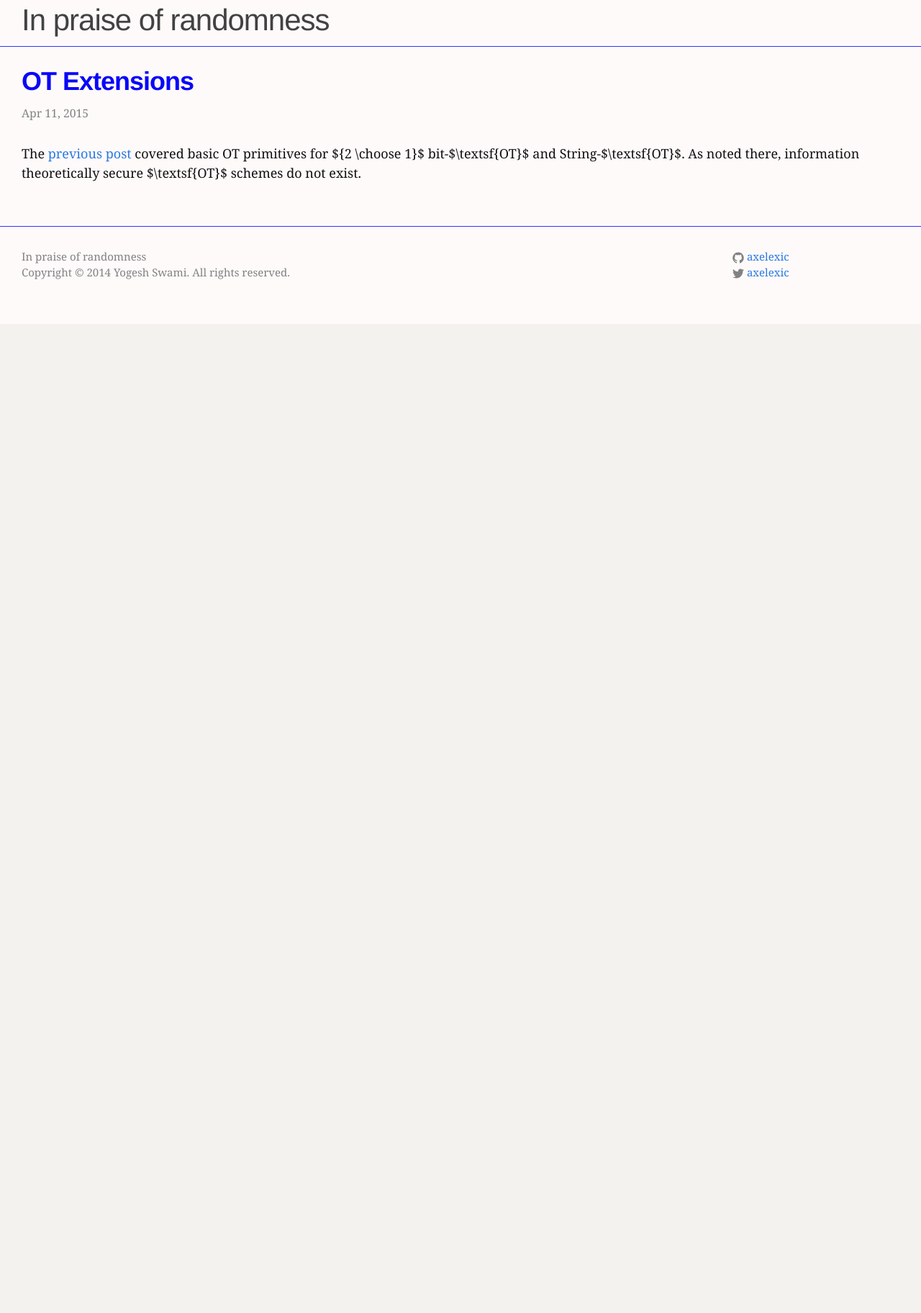
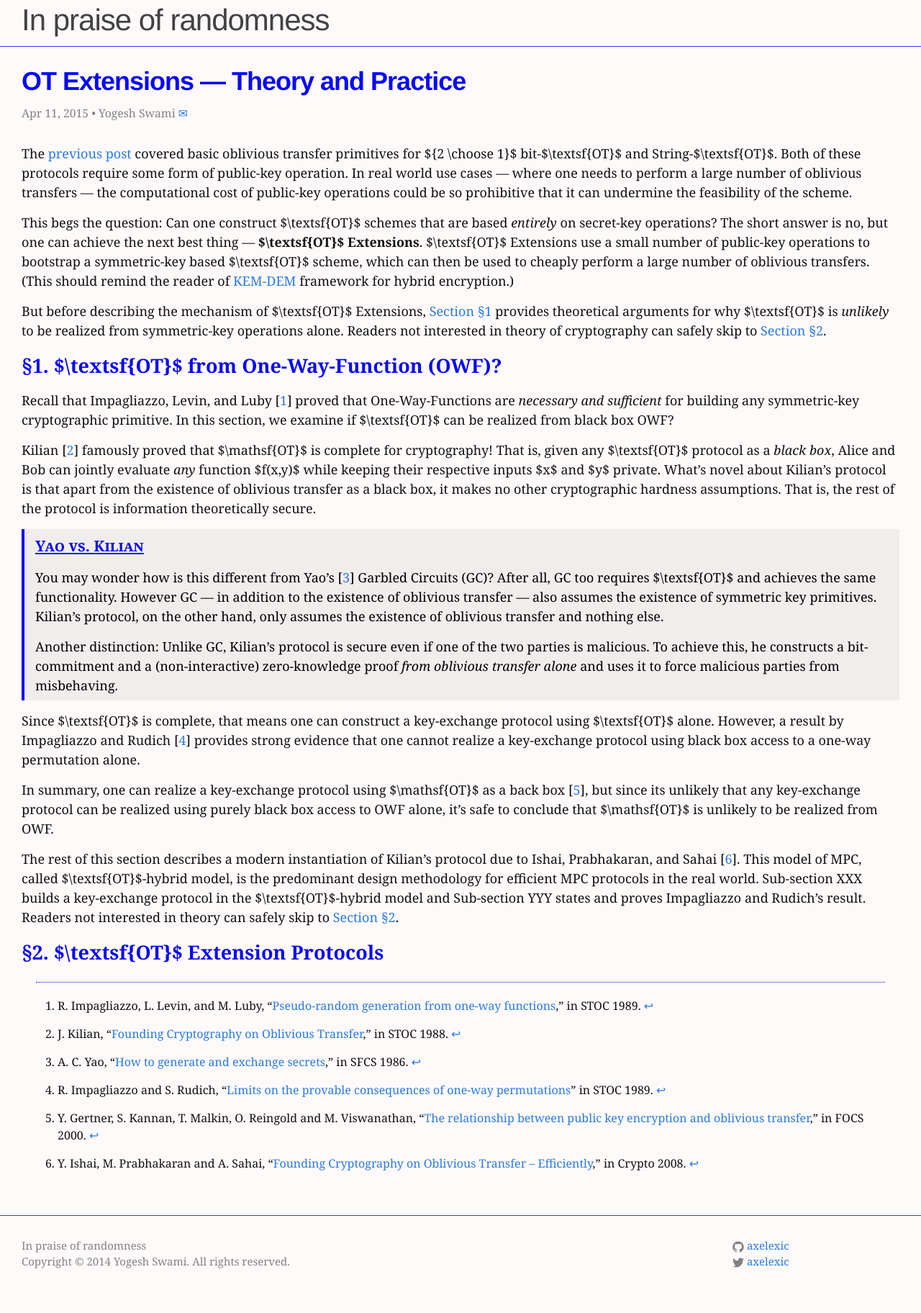
Before and after one commit to axelexic/axelexic.github.io, a Jekyll site: the page built from _posts/2015-04-11-ObliviousTransferExtensions.md, in a window 1280 px wide. Shown: the whole page at 72% size. Built offline with Jekyll 4.4.1, drawn with Linux system fonts in a browser that asks for light colours; a script that is not in the unit is left out; before the commit the page ends 900 px from its top, so only the background shows below that.

Commit message:
Add details about OT Extensions
Add details about OT Extensions

```diff
--- a/_posts/2015-04-11-ObliviousTransferExtensions.md
+++ b/_posts/2015-04-11-ObliviousTransferExtensions.md
@@ -1,8 +1,95 @@
 ---
 layout: post
-title: OT Extensions
+title: OT Extensions &mdash; Theory and Practice
 date: 2015-04-11
 tags : [ "mpc", "oblivious transfer" ]
+author : Yogesh Swami
 ---
 
-The [previous post]({% post_url 2015-03-17-SemiHonestObliviousTransfer %}) covered basic OT primitives for ${2 \choose 1}$ bit-$\textsf{OT}$ and String-$\textsf{OT}$. As noted there, information theoretically secure $\textsf{OT}$ schemes do not exist.
+The [previous post]({% post_url 2015-03-17-SemiHonestObliviousTransfer
+%}){:target="_blank"} covered basic oblivious transfer primitives for ${2
+\choose 1}$ bit-$\textsf{OT}$ and String-$\textsf{OT}$. Both of these protocols
+require some form of public-key operation. In real world use cases &mdash; where
+one needs to perform a large number of oblivious transfers &mdash; the
+computational cost of public-key operations could be so prohibitive that it can
+undermine the feasibility of the scheme.
+
+This begs the question: Can one construct $\textsf{OT}$ schemes that are based
+_entirely_ on secret-key operations? The short answer is no, but one can achieve
+the next best thing &mdash; **$\textsf{OT}$ Extensions**. $\textsf{OT}$
+Extensions use a small number of public-key operations to bootstrap a
+symmetric-key based $\textsf{OT}$ scheme, which can then be used to cheaply
+perform a large number of oblivious transfers. (This should remind the reader of
+[KEM-DEM](https://link.springer.com/chapter/10.1007/978-3-540-40974-8_12){:target="_blank"}
+framework for hybrid encryption.)
+
+But before describing the mechanism of $\textsf{OT}$ Extensions, [Section
+&sect;1](#textsfot-from-one-way-function-owf) provides theoretical arguments for
+why $\textsf{OT}$ is _unlikely_ to be realized from symmetric-key operations
+alone. Readers not interested in theory of cryptography can safely skip to
+[Section &sect;2](#textsfot-extension-protocols).
+
+## $\textsf{OT}$ from One-Way-Function (OWF)?
+
+Recall that Impagliazzo, Levin, and Luby [^ILL89] proved that One-Way-Functions
+are _necessary and sufficient_ for building any symmetric-key cryptographic
+primitive. In this section, we examine if $\textsf{OT}$ can be realized from
+black box OWF?
+
+Kilian [^K88] famously proved that $\mathsf{OT}$ is complete for cryptography!
+That is, given any $\textsf{OT}$ protocol as a _black box_, Alice and Bob can
+jointly evaluate _any_ function $f(x,y)$ while keeping their respective inputs
+$x$ and $y$ private. What's novel about Kilian's protocol is that apart from the
+existence of oblivious transfer as a black box, it makes no other cryptographic
+hardness assumptions. That is, the rest of the protocol is information
+theoretically secure.
+
+> ##### Yao vs. Kilian
+>
+> You may wonder how is this different from Yao’s [^Y86] Garbled Circuits (GC)?
+> After all, GC too requires $\textsf{OT}$ and achieves the same functionality.
+> However GC &mdash; in addition to the existence of oblivious transfer &mdash;
+> also assumes the existence of symmetric key primitives. Kilian’s protocol, on
+> the other hand, only assumes the existence of  oblivious transfer and nothing
+> else.
+>
+> Another distinction: Unlike GC, Kilian’s protocol is secure even if one of the
+> two parties is malicious. To achieve this, he constructs a bit-commitment and
+> a (non-interactive) zero-knowledge proof _from oblivious transfer alone_ and
+> uses it to force malicious parties from misbehaving.
+
+Since $\textsf{OT}$ is complete,  that means one can construct a key-exchange
+protocol using $\textsf{OT}$ alone. However, a result by Impagliazzo and Rudich
+[^IR89] provides strong evidence that one cannot realize a key-exchange protocol
+using black box access to a one-way permutation alone.
+
+In summary, one can realize a key-exchange protocol using $\mathsf{OT}$ as a
+back box [^GKMRV], but since its unlikely that any key-exchange protocol can be
+realized using purely black box access to OWF alone, it's safe to conclude that
+$\mathsf{OT}$ is unlikely to be realized from OWF.
+
+The rest of this section describes a modern instantiation of Kilian’s protocol
+due to Ishai, Prabhakaran, and Sahai [^IPS08]. This model of MPC, called
+$\textsf{OT}$-hybrid model, is the predominant design methodology for efficient
+MPC protocols in the real world. Sub-section XXX builds a key-exchange protocol
+in the $\textsf{OT}$-hybrid model and Sub-section YYY states and proves
+Impagliazzo and Rudich’s result. Readers not interested in theory can safely
+skip to [Section &sect;2](#textsfot-extension-protocols).
+
+## $\textsf{OT}$ Extension Protocols
+
+[^GV87]: O. Goldreich and R. Vainish, "[How to solve any protocol problem &mdash; An Efficiency Improvement](https://www.wisdom.weizmann.ac.il/~oded/PSX/gv.pdf){:target="_blank"}," in Crypto 1987.
+
+[^K88]: J. Kilian, "[Founding Cryptography on Oblivious Transfer](https://dl.acm.org/doi/pdf/10.1145/62212.62215){:target="_blank"}," in STOC 1988.
+
+[^IPS08]: Y. Ishai, M. Prabhakaran and A. Sahai, "[Founding Cryptography on Oblivious Transfer – Efficiently](https://link.springer.com/chapter/10.1007/978-3-540-85174-5_32){:target="_blank"}," in Crypto 2008.
+
+[^GKMRV]: Y. Gertner, S. Kannan, T. Malkin, O. Reingold and  M. Viswanathan, "[The relationship between public key encryption and oblivious transfer](https://omereingold.wordpress.com/wp-content/uploads/2014/10/gkmrv.pdf){:target="_blank"}," in FOCS 2000.
+
+[^Y86]: A. C. Yao, "[How to generate and exchange secrets](https://ieeexplore.ieee.org/document/4568207){:target="_blank"}," in SFCS 1986.
+
+[^IR89]: R. Impagliazzo and S. Rudich, "[Limits on the provable consequences of one-way permutations](https://dl.acm.org/doi/pdf/10.1145/73007.73012){:target="_blank"}" in STOC 1989.
+
+[^ILL89]: R. Impagliazzo, L. Levin, and M. Luby, "[Pseudo-random generation from one-way functions](https://dl.acm.org/doi/pdf/10.1145/73007.73009){:target="_blank"}," in STOC 1989.
+
+[^Dent03]: A. W. Dent, "[A Designer’s Guide to KEMs](https://link.springer.com/chapter/10.1007/978-3-540-40974-8_12){:target="_blank"}," in Cryptography and Coding, 2003.
--- a/_sass/_base.scss
+++ b/_sass/_base.scss
@@ -190,7 +190,26 @@ pre {
     }
 }
 
+.footnotes {
+    display: block;
+    font-size: medium;
+    padding-top: 20px;
+    margin:20px;
+    border-top: 1px dotted $blockquote-color;
+}
 
+sup[role="doc-noteref"] {
+    vertical-align: inherit;
+    font-size: inherit;
+}
+
+sup[role="doc-noteref"]::before {
+    content: "[";
+}
+
+sup[role="doc-noteref"]::after {
+    content: "]";
+}
 
 /**
  * Wrapper
--- a/_sass/_section_counter.scss
+++ b/_sass/_section_counter.scss
@@ -13,15 +13,15 @@ body  {
 
 .post-content h2::before {
     counter-increment: section_counter; /* Increment H2 counter */
-    content: counter(section_counter) ". "; /* Display the H2 number */
+    content: "\00A7" counter(section_counter) ". "; /* Display the H2 number */
 }
 
 .post-content h3::before {
     counter-increment: subsection_counter;
-    content: counter(section_counter) "." counter(subsection_counter) ". ";
+    content: "\00A7" counter(section_counter) "." counter(subsection_counter) ". ";
 }
 
 .post-content h4::before {
     counter-increment: subsubsection_counter;
-    content: counter(section_counter) "." counter(subsection_counter) "." counter(subsubsection_counter) ". ";
+    content: "\00A7" counter(section_counter) "." counter(subsection_counter) "." counter(subsubsection_counter) ". ";
 }
```
